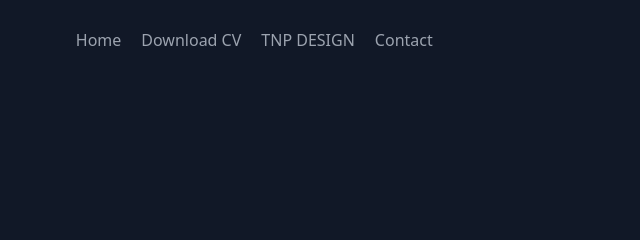
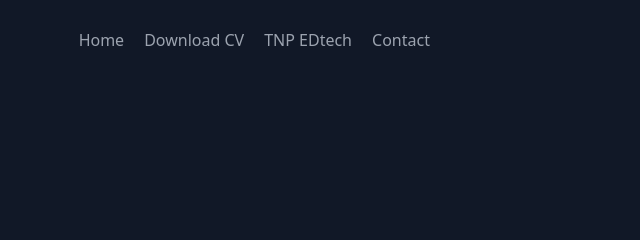
Before and after one commit to devansh-cpp/Devfolio.github.io, a website: page index.html in a window 1280 px wide. Shown: the top 240 px of the page, 450-1090 px from the left. Drawn offline with nearby package versions, Linux system fonts and the light colour scheme.

Commit message:
Update index.html

```diff
--- a/index.html
+++ b/index.html
@@ -19,7 +19,7 @@
           <nav class="md:ml-auto md:mr-auto flex flex-wrap items-center text-base justify-center">
             <a class="mr-5 hover:text-orange-900">Home</a>
             <a href="Devansh Cv Resume.pdf" download="Devansh's CV" class="mr-5 hover:text-orange-900">Download CV</a>
-            <a  href="/src/index.html" class="mr-5 hover:text-orange-900">TNP DESIGN</a>
+            <a  href="/src/index.html" class="mr-5 hover:text-orange-900">TNP EDtech</a>
             <a class="mr-5 hover:text-orange-900">Contact</a>
           </nav>
         </div>
```
